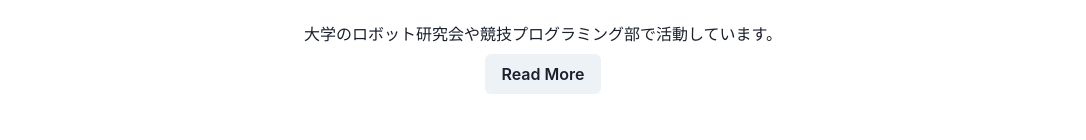
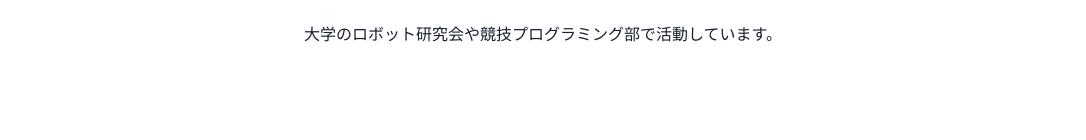
Before and after one commit to Sakasu-TUAT/portfolio2, a Next.js app in the folder my-app/: page / in a window 1280 px wide. Shown: the part 453-593 px from the top of the page, without its empty margins (97-1183 px from the left). Built offline with nearby package versions, Linux system fonts and the light colour scheme.

Commit message:
chore: rm unnecessary button

```diff
--- a/my-app/src/app/components/Hero.tsx
+++ b/my-app/src/app/components/Hero.tsx
@@ -2,7 +2,6 @@ import {
   Box,
   Heading,
   Text,
-  Button,
   Flex,
   Avatar
 } from "../common/components";
@@ -20,7 +19,6 @@ export default function Hero() {
         <Text mb={2}>
           大学のロボット研究会や競技プログラミング部で活動しています。
         </Text>
-        <Button>Read More</Button>
       </Flex>
     </Box>
   );
```
